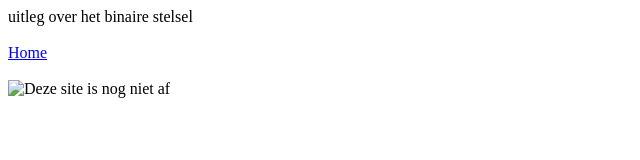
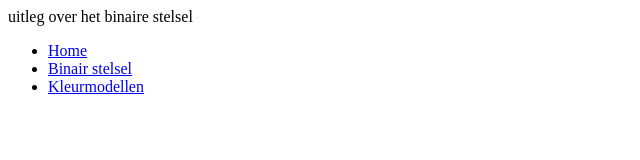
Before and after one commit to Poescal08/poescal08.github.io, a plain HTML site: page binairstelsel.html in a window 1280 px wide. Shown: the whole page, without its empty margins (0-640 px from the left). Drawn offline with Linux system fonts and the light colour scheme.

Commit message:
Update binairstelsel.html

```diff
--- a/binairstelsel.html
+++ b/binairstelsel.html
@@ -7,16 +7,12 @@
   </head>
   <body>
     uitleg over het binaire stelsel
-
    <br>
-   <br>
-
-   <a href="index.html">Home</a> <!--link terug naar homepage-->
-
-   <br>
-   <br>
-
-   <img src="Edward_Kenway" alt="Deze site is nog niet af">
+   <ul>
+       <li><a href="index.html">Home</a></li>
+       <li><a href="binairstelsel.html">Binair stelsel</a></li>
+       <li><a href="kleurmodellen.html">Kleurmodellen</a></li>
+   </ul>
 
 
   </body>
```
